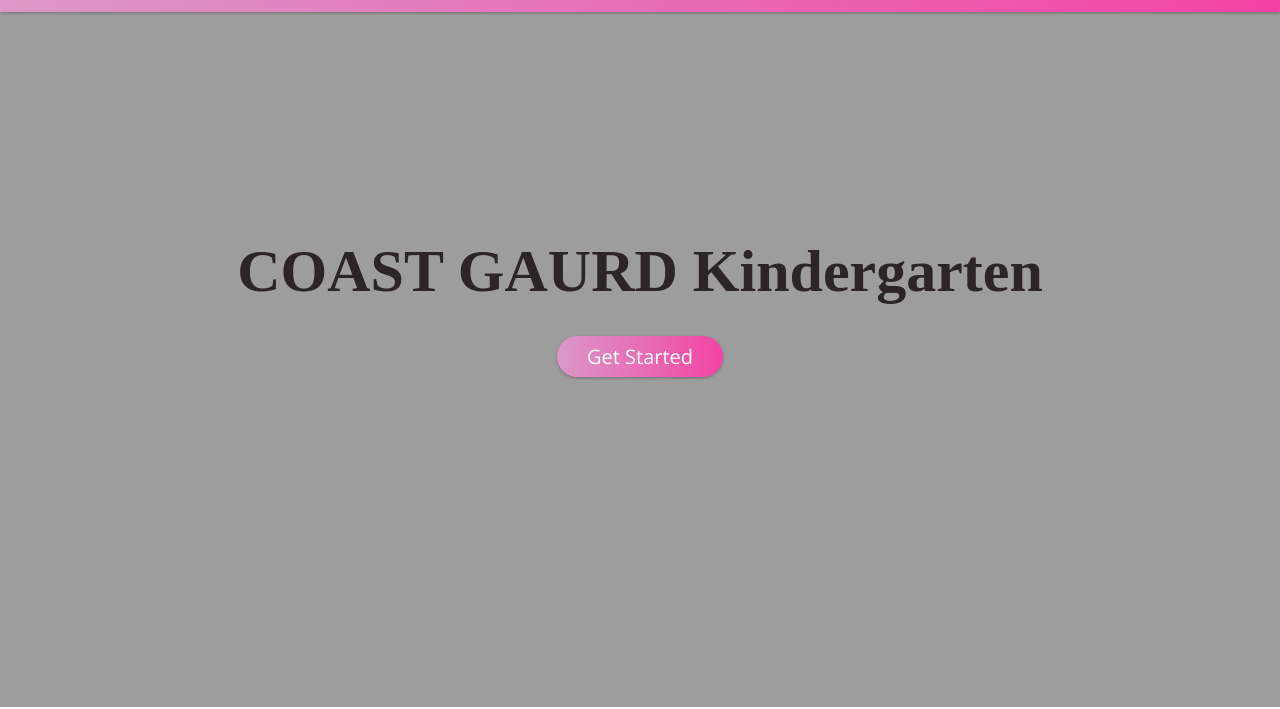
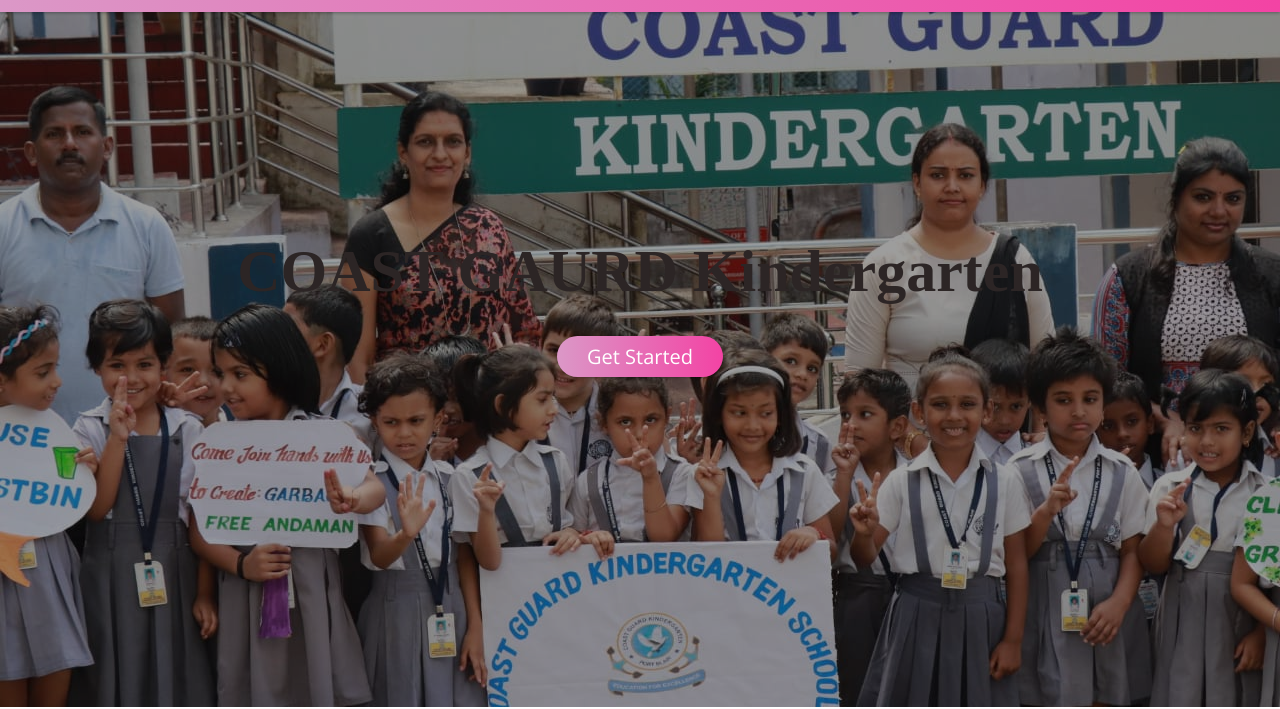
Before and after one commit to sandeshreddy29/ccd, a plain HTML site: page index.html in a window 1280 px wide. Shown: the part 93-802 px from the top of the page. Drawn offline with nearby package versions, Linux system fonts and the light colour scheme.

Commit message:
Update style.css

```diff
--- a/style.css
+++ b/style.css
@@ -253,8 +253,8 @@ html body{
     min-height: 100%;
 }
 .try{
-    background: url(pictures/g) no-repeat ;
-    width:"5000";
+    background: url(pictures/www.jpeg) no-repeat ;
+    width:"500000";
     height:50%;
     object-fit: fill;
 }
```
